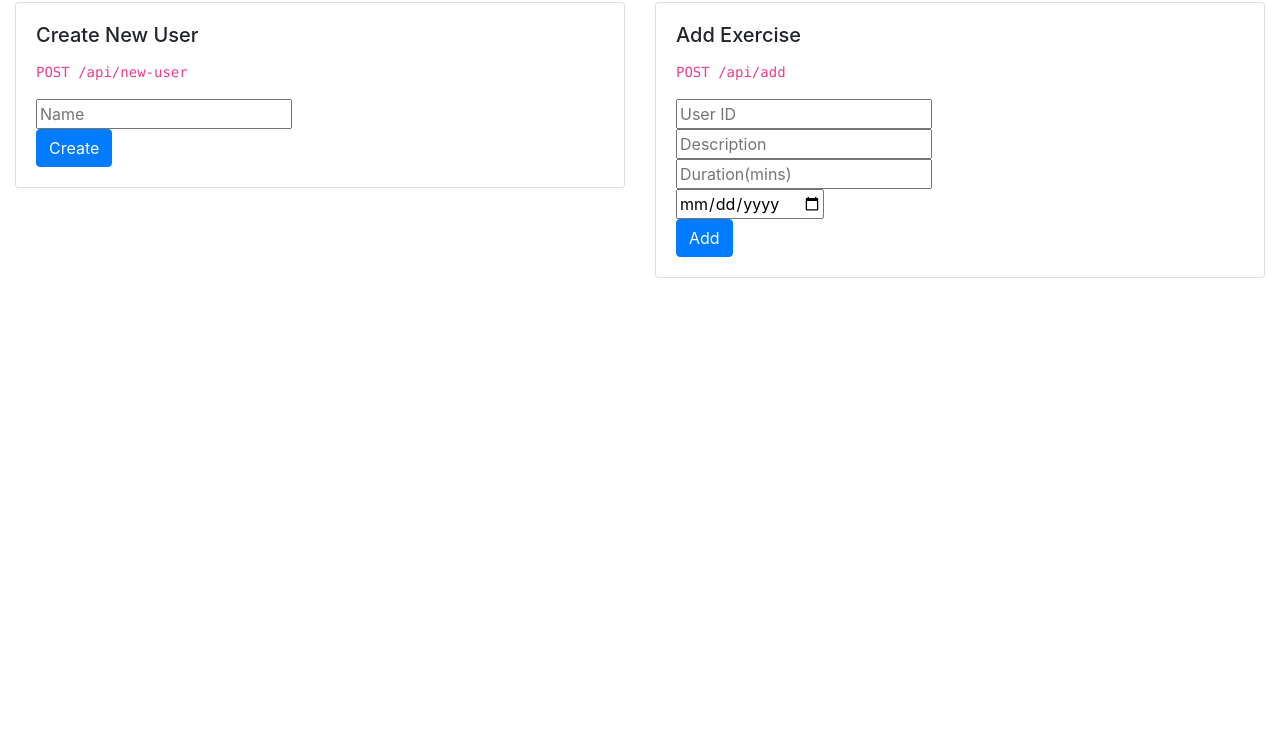
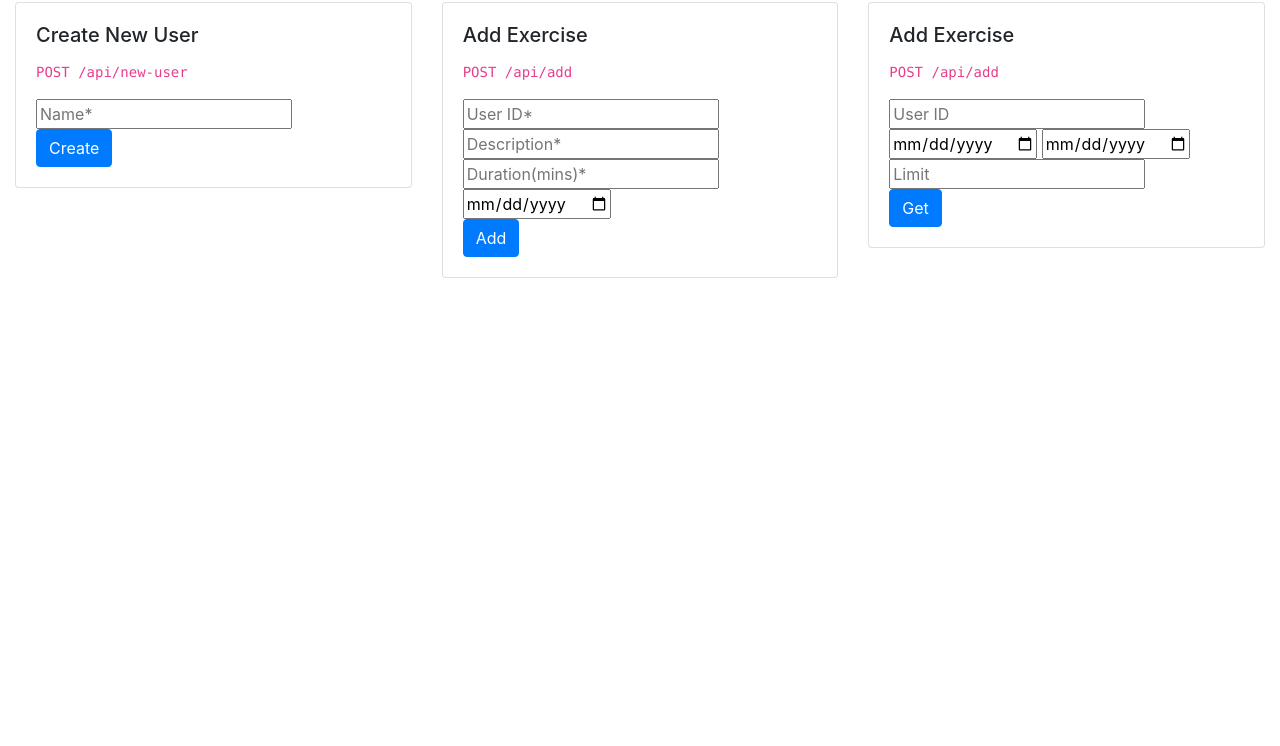
Before and after one commit to saisk8/Exercise-Tracker, a website: page views/index.html in a window 1280 px wide. Shown: the part 54-800 px from the top of the page. Drawn offline with nearby package versions, Linux system fonts and the light colour scheme.

Commit message:
Add a new form to get log

```diff
--- a/views/index.html
+++ b/views/index.html
@@ -13,29 +13,29 @@
 <body class="container-fluid">
   <h1>Hello, world!</h1>
   <div class="row">
-    <div class="col-sm-6">
+    <div class="col-sm-4">
       <div class="card">
         <div class="card-body">
           <h5 class="card-title">Create New User</h5>
           <p class="card-text"><code> POST /api/new-user </code></p>
           <form action="http://localhost:3000/api/new-user" method="post">
-            <input type="text" name="username" id="username" placeholder="Name" required>
+            <input type="text" name="name" id="name" placeholder="Name*" required>
             <br>
             <button class="btn btn-primary" type="submit">Create</button>
           </form>
         </div>
       </div>
     </div>
-    <div class="col-sm-6">
+    <div class="col-sm-4">
       <div class="card">
         <div class="card-body">
           <h5 class="card-title">Add Exercise</h5>
           <p class="card-text"><code> POST /api/add </code></p>
           <form class="" action="http://localhost:3000/api/add" method="post">
-            <input type="text" name="id" placeholder="User ID" required>
+            <input type="text" name="id" placeholder="User ID*" required>
             <br>
-            <input type="text" name="description" placeholder="Description" required><br>
-            <input type="number" name="duration" value="" placeholder="Duration(mins)" required>
+            <input type="text" name="description" placeholder="Description*" required><br>
+            <input type="number" name="duration" value="" placeholder="Duration(mins)*" required>
             <br>
             <input type="date" name="date" value="" placeholder="Date">
             <br>
@@ -44,6 +44,22 @@
         </div>
       </div>
     </div>
+    <div class="col-sm-4">
+      <div class="card">
+        <div class="card-body">
+          <h5 class="card-title">Add Exercise</h5>
+          <p class="card-text"><code> POST /api/add </code></p>
+          <form class="" action="http://localhost:3000/api/log" method="get">
+            <input type="text" name="id" id="id" placeholder="User ID" required>
+            <input type="date" name="from" id="from" placeholder="From">
+            <input type="date" name="to" id="to" placeholder="To">
+            <input type="number" name="limit" id="limit" placeholder="Limit">
+            <br>
+            <button class="btn btn-primary" type="submit">Get</button>
+          </form>
+        </div>
+      </div>
+    </div>
   </div>
 </body>
 
```
